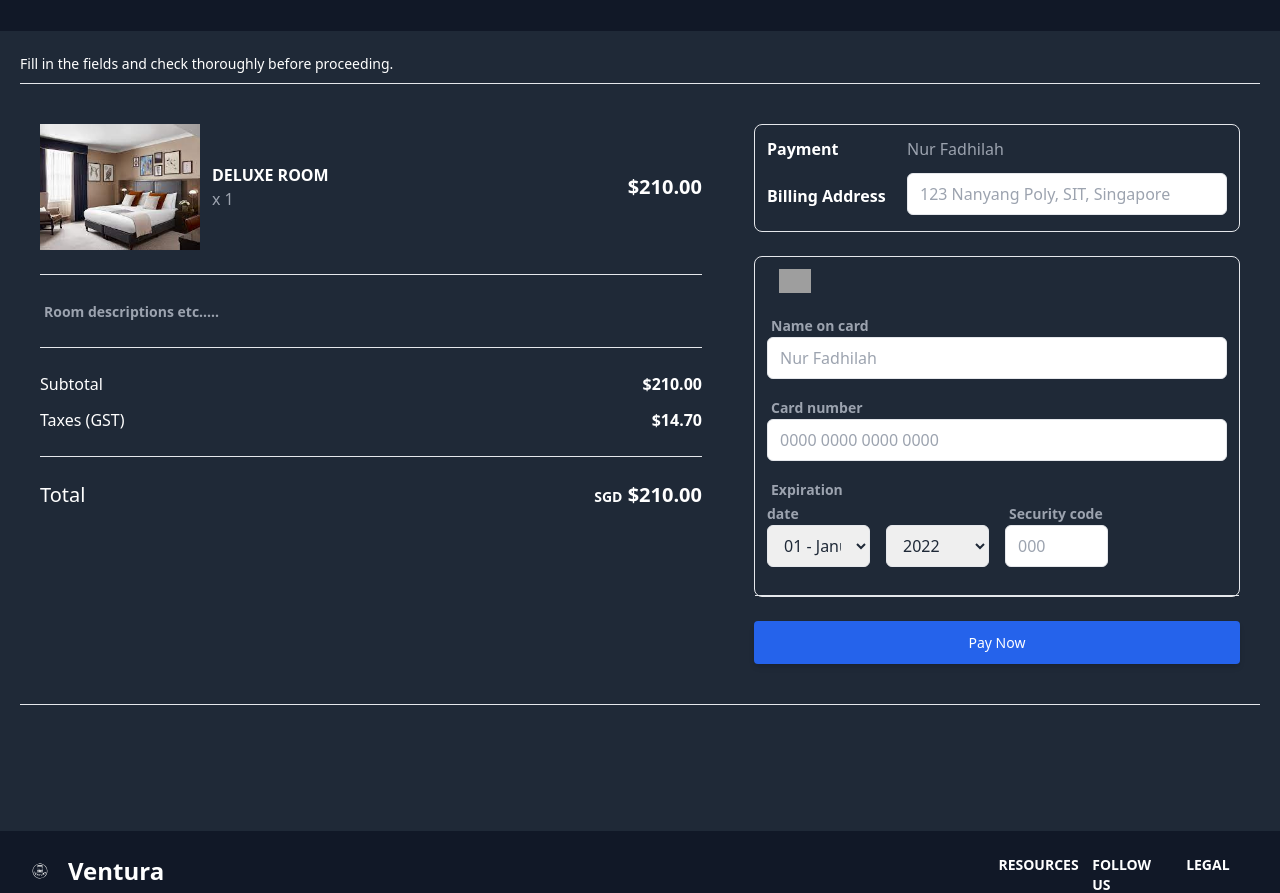
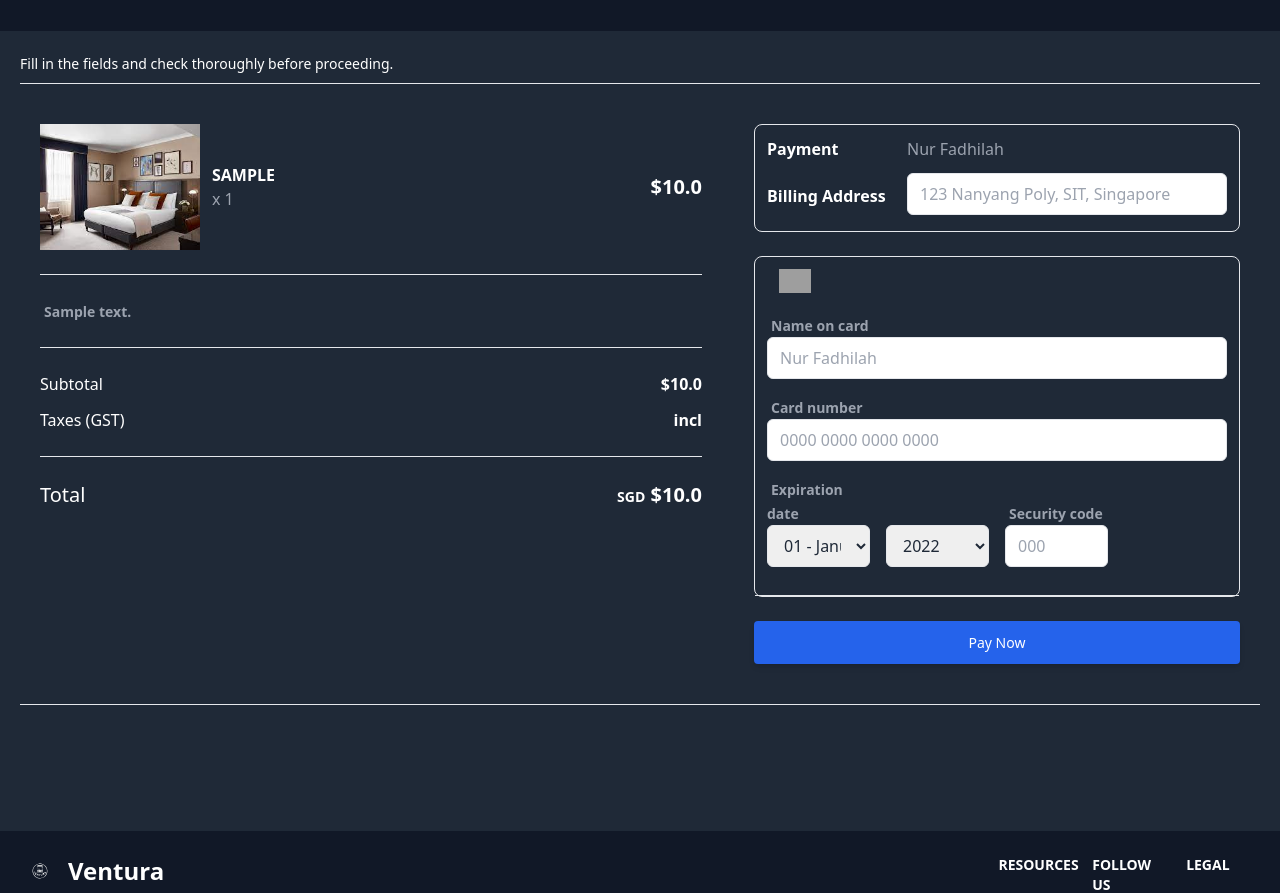
Before and after one commit to ict3x03-ventura/ventura, a Django app: page /payment/1 in a window 1280 px wide. Shown: the part 81-974 px from the top of the page. Run offline with Django 4.2, Linux system fonts and the light colour scheme; a user stored in the database is signed in; tables that the repository leaves empty hold one stand-in row (values such as "Sample post"); parts of the project's set-up code (start-up, migrations or seed data) failed here and were passed over; some libraries are stand-ins or nearby versions; grey boxes are pictures that could not be loaded.

Commit message:
payment-title,description,price frm db
payment-title,description,price frm db

```diff
--- a/web/templates/payment.html
+++ b/web/templates/payment.html
@@ -30,18 +30,18 @@
                                 <img src="{%static 'image/deluxeroom2.jpg'%}" alt="roomtype">
                             </div>
                             <div class="flex-grow pl-3">
-                                <h6 class="font-semibold uppercase text-white">Deluxe Room</h6>
+                                <h6 class="font-semibold uppercase text-white">{{room_list.room.room_type}}</h6>
                                 <p class="text-gray-400">x 1</p>
                             </div>
                             <div>
-                                <span class="font-semibold text-white text-xl">$210.00</span>
+                                <span class="font-semibold text-white text-xl">${{room_list.room.room_price}}</span>
                             </div>
                         </div>
                     </div>
                     <div class="mb-6 pb-6 border-b border-gray-200">
                         <div class="-mx-2 flex items-end justify-end">
                             <div class="flex-grow px-2">
-                                <label class="text-gray-400 font-semibold text-sm mb-2 ml-1">Room descriptions etc.....</label>
+                                <label class="text-gray-400 font-semibold text-sm mb-2 ml-1">{{room_list.room.room_description}}</label>
                             </div>
                         </div>
                     </div>
@@ -51,7 +51,7 @@
                                 <span class="text-white">Subtotal</span>
                             </div>
                             <div class="pl-3">
-                                <span class="font-semibold">$210.00</span>
+                                <span class="font-semibold">${{room_list.room.room_price}}</span>
                             </div>
                         </div>
                         <div class="w-full flex items-center">
@@ -59,7 +59,7 @@
                                 <span class="text-white">Taxes (GST)</span>
                             </div>
                             <div class="pl-3">
-                                <span class="font-semibold">$14.70</span>
+                                <span class="font-semibold">incl</span>
                             </div>
                         </div>
                     </div>
@@ -69,7 +69,7 @@
                                 <span class="text-white">Total</span>
                             </div>
                             <div class="pl-3">
-                                <span class="font-semibold text-white text-sm">SGD</span> <span class="font-semibold">$210.00</span>
+                                <span class="font-semibold text-white text-sm">SGD</span> <span class="font-semibold">${{room_list.room.room_price}}</span>
                             </div>
                         </div>
                     </div>
--- a/web/urls.py
+++ b/web/urls.py
@@ -16,7 +16,7 @@ urlpatterns = [
     path('contact', views.contact, name='webcontact'),
     path('login', views.loginPage, name='weblogin'),
     path('register', views.registerPage, name='webregister'),
-    path('payment/<int:room_id>', views.booking, name='webpayment'),
+    path('payment/<int:room_id>', views.payment, name='webpayment'),
     path('account', views.account, name='webaccount'),
     path('room', views.room, name='webroom'),
     path('booking', views.booking, name='paybooking'),
--- a/web/views.py
+++ b/web/views.py
@@ -53,6 +53,12 @@ def room(request):
     context = {'room_list': room_list}
     return render(request, 'room.html', context)
 
+def payment(request,room_id):
+    room_list = HotelRoomImages.objects.all().select_related('room')
+    context = {'room_list': room_list[room_id - 1]}
+    return render(request, 'payment.html', context)
+
+
 def logoutUser(request):
     logout(request)
     return redirect('webindex')
```
Also changed, not shown: docker-compose.yml (+7 -2 lines), 12 other files.
